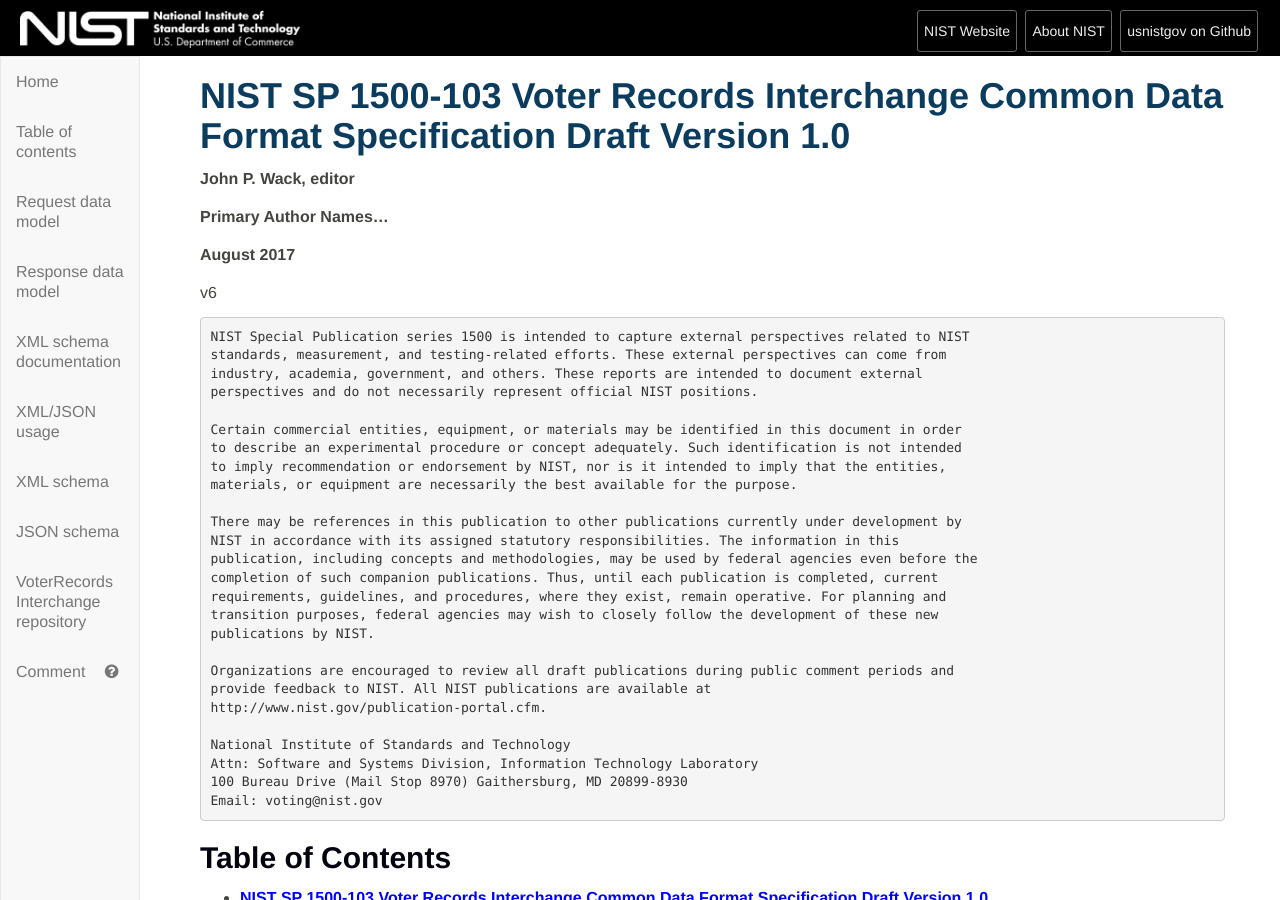
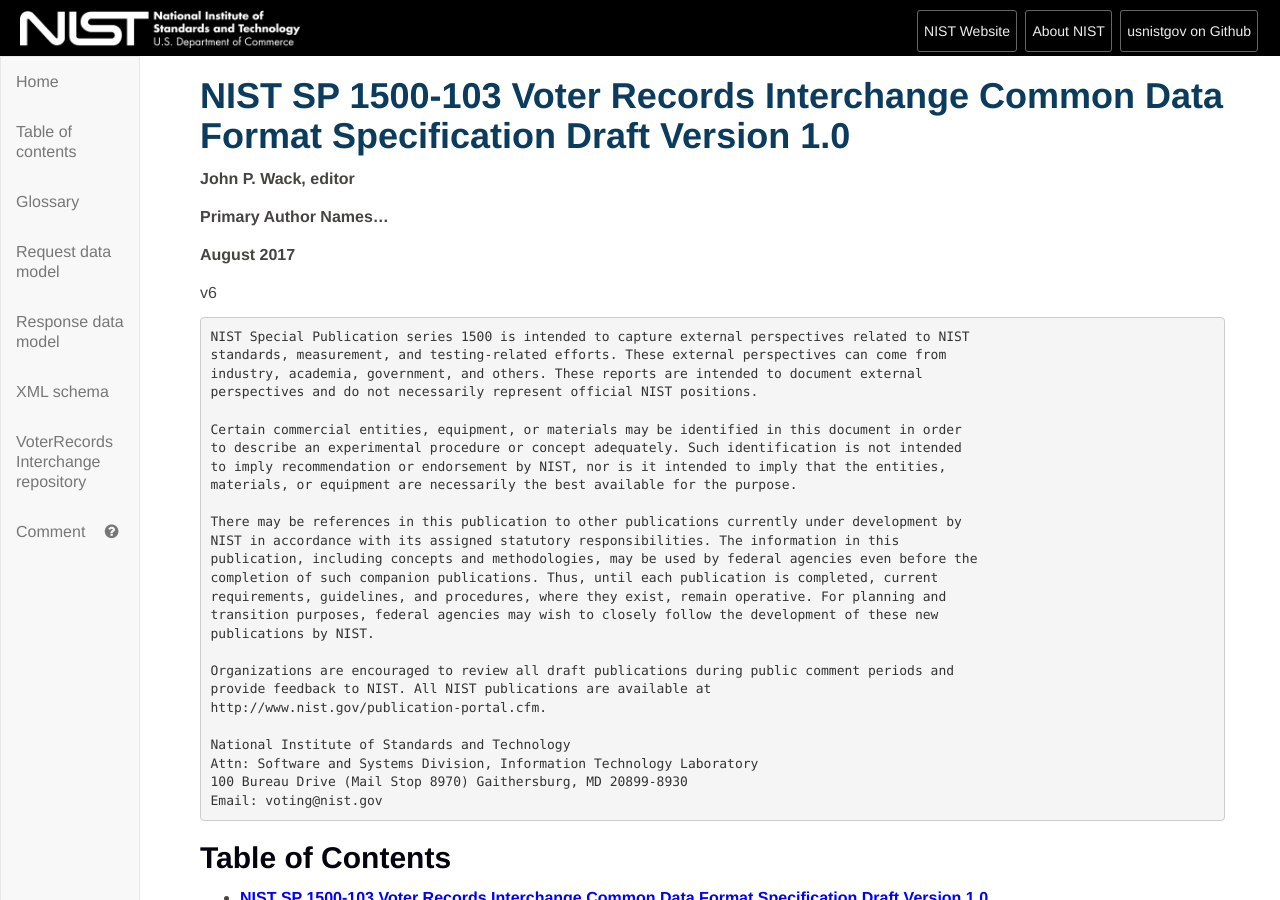
Before and after one commit to usnistgov/VoterRecordsInterchange, a Jekyll site: the page built from index.md, in a window 1280 px wide and 900 px high. Built offline with Jekyll 4.4.1, drawn with Linux system fonts in a browser that asks for light colours; our own code applies the rules of GitHub Pages for plain Markdown files.

Commit message:
corrected links

```diff
--- a/_includes/sidenav.html
+++ b/_includes/sidenav.html
@@ -17,22 +17,16 @@
       <a href="{{ site.baseurl }}/index.html#table-of-contents">Table of contents</a>
     </li>
     <li>
-      <a href="{{ site.baseurl }}/Figures/VoterRegistrationRequestV23.png" class="icon">Request data model</a>
+      <a href="{{ site.baseurl }}/index.html#glossary">Glossary</a>
     </li>
     <li>
-      <a href="{{ site.baseurl }}/Figures/VoterRegistrationResponseV23.png" class="icon">Response data model</a>
+      <a href="{{ site.baseurl }}/Figures/VoterRegistrationRequest-V24.png" class="icon">Request data model</a>
     </li>
     <li>
-      <a href="{{ site.baseurl }}/index.html#voter-records-interchange-xml-schema">XML schema documentation</a>
-    </li>
-    <li>
-      <a href="{{ site.baseurl }}/index.html#xmljson-usage-examples">XML/JSON usage</a>
+      <a href="{{ site.baseurl }}/Figures/VoterRegistrationResponse-V24.png" class="icon">Response data model</a>
     </li>
     <li>
       <a href="{{ site.baseurl }}/index.html#xml-schema">XML schema</a>
-    </li>
-    <li>
-      <a href="{{ site.baseurl }}/index.html#json-schema">JSON schema</a>
     </li>
     <li>
       <a href="https://github.com/{{ site.org_name }}/{{ site.repo_name }}" class="icon">VoterRecords Interchange repository</a>
```
